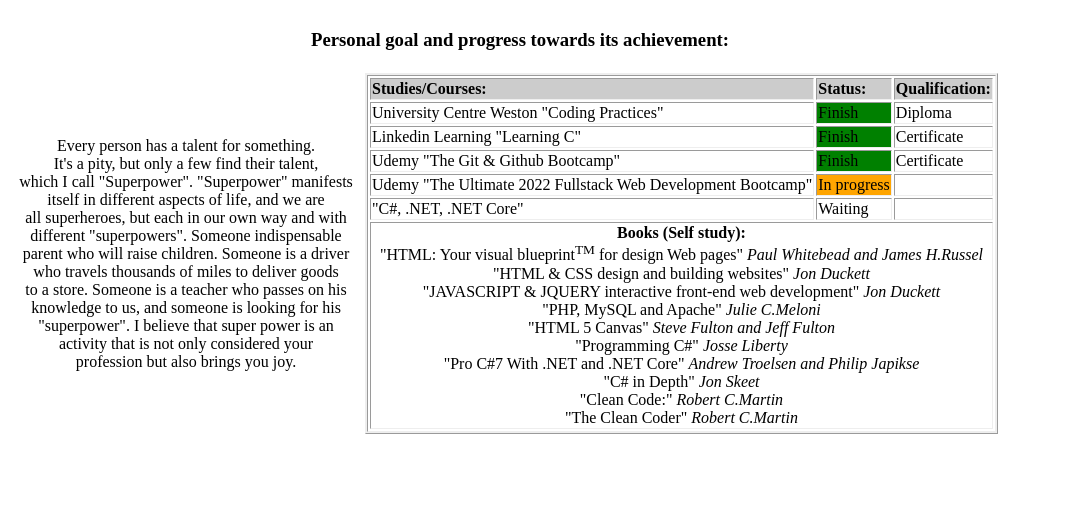
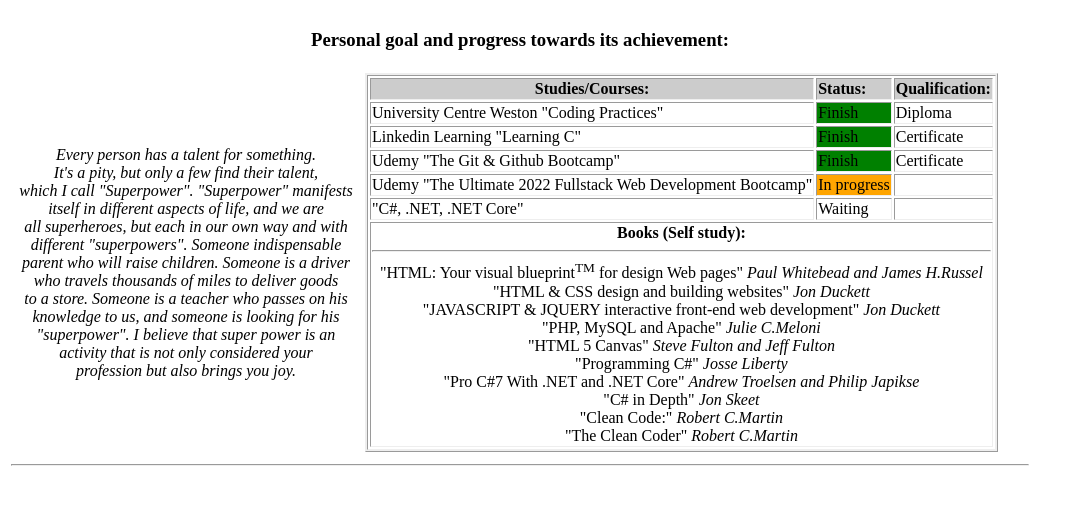
Before and after one commit to JurijBabicev/bootcamp, a plain HTML site: page index.html in a window 1280 px wide. Shown: the part 183-688 px from the top of the page, without its empty margins (0-1081 px from the left). Drawn offline with Linux system fonts and the light colour scheme.

Commit message:
Line added after Books(self study)

```diff
--- a/index.html
+++ b/index.html
@@ -47,7 +47,7 @@
 				<tr>
 					<td>
 						<div align="center">
-						Every person has a talent for something.<br />
+						<i>Every person has a talent for something.<br />
 						It's a pity, but only a few find their talent,<br />
 						which I call "Superpower". "Superpower" manifests</br />
 						itself in different aspects of life, and we are<br />
@@ -59,14 +59,14 @@
 						knowledge to us, and someone is looking for his<br />
 						"superpower". I believe that super power is an<br />
 						activity that is not only considered your<br />
-						profession but also brings you joy.
+						profession but also brings you joy.</i>
 						</div>
 					</td>
 
 					<td>
 						<table border="1" style="border: ridge">
 								<tr bgcolor="#cccccc">
-									<td><b>Studies/Courses:</b></td>
+									<td align="center"><b>Studies/Courses:</b></td>
 									<td><b>Status:<b></td>
 									<td><b>Qualification:</b></td>
 								</tr>
@@ -97,6 +97,7 @@
 								</tr>
 								<tr>
 								<td colspan="3" align="Center"><b>Books (Self study):</b><br />
+								<hr />
 								"HTML: Your visual blueprint<sup>TM</sup> for design Web pages" <i>Paul Whitebead and James H.Russel</i><br />
 								"HTML & CSS design and building websites" <i>Jon Duckett</i><br />
 								"JAVASCRIPT & JQUERY interactive front-end web development" <i>Jon Duckett</i><br />
@@ -111,7 +112,13 @@
 							</table>
 					</td>
 				</tr>
+				<tr>
+					<td colspan="3">
+						<hr />
+					</td>
+				</tr>
 			</table>
+
 		</tbody>
 
 	</body>
```
